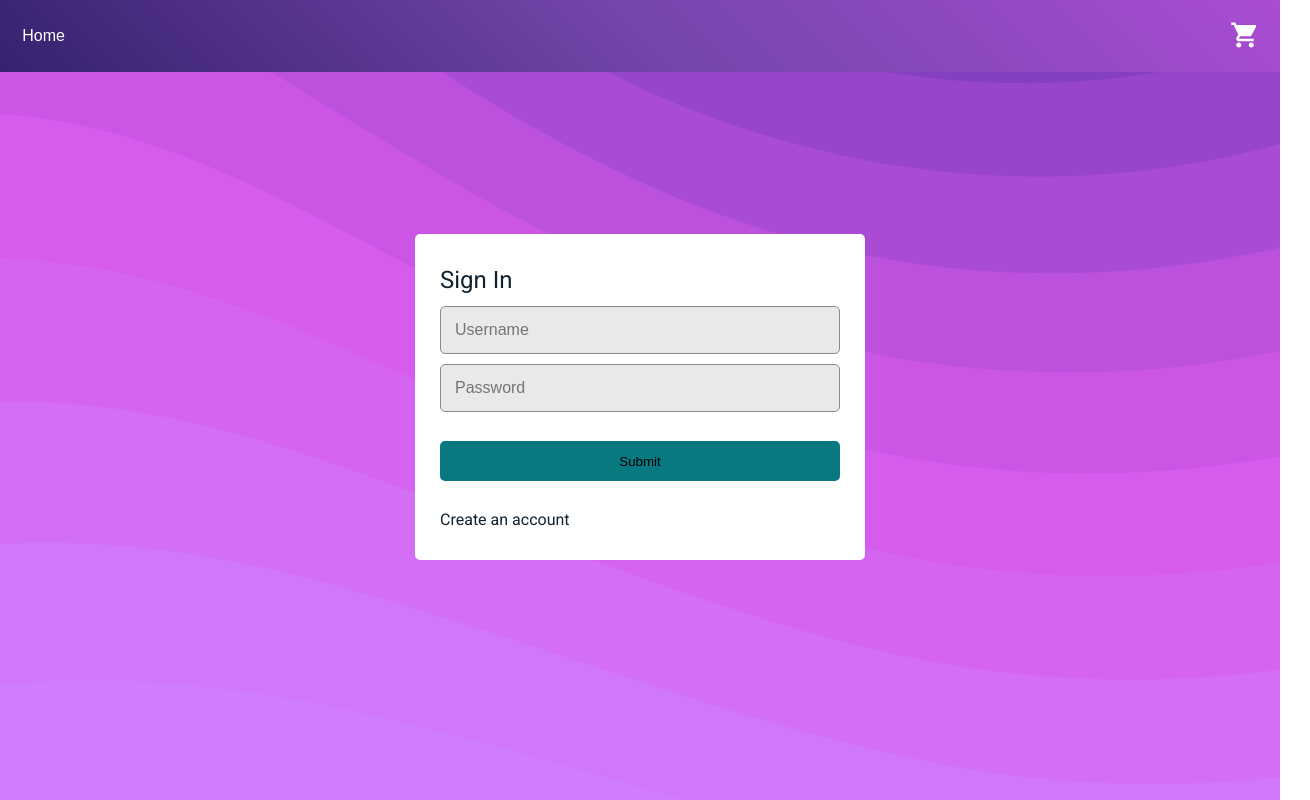
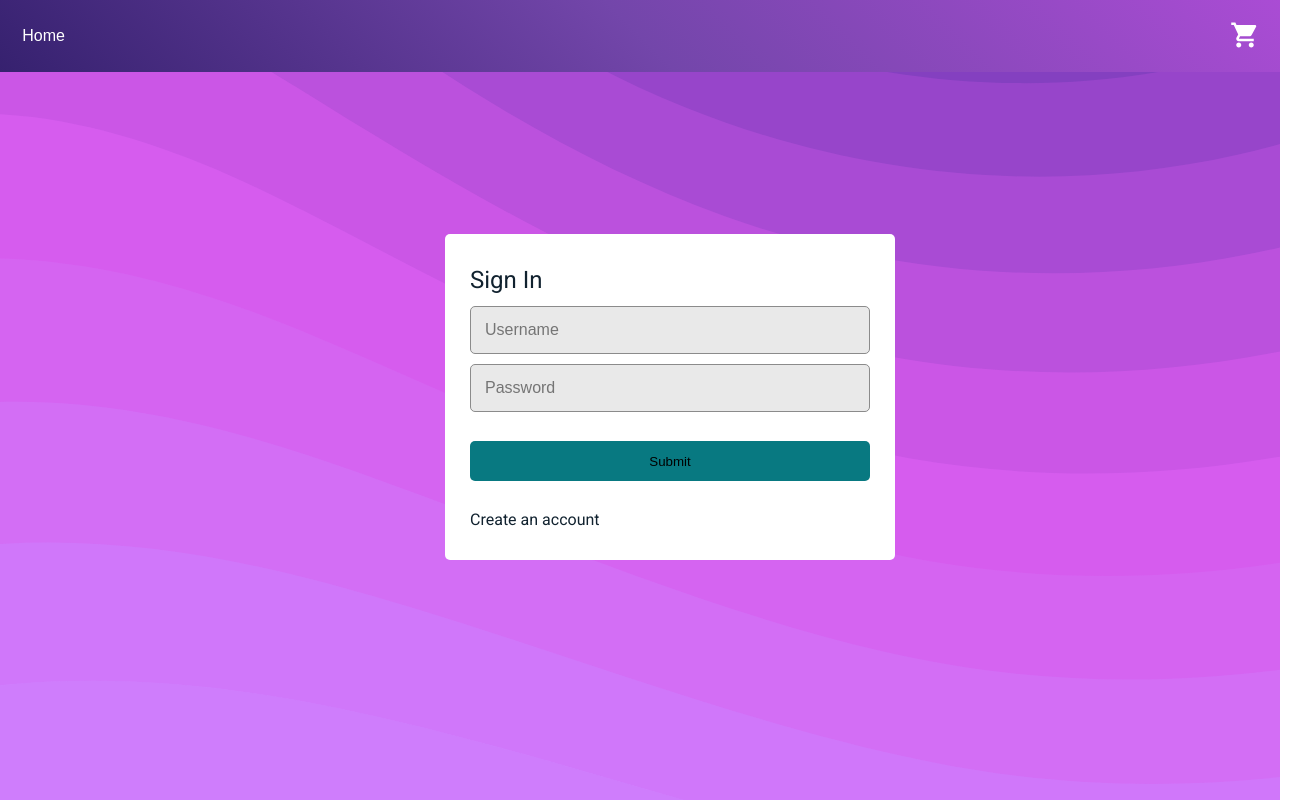
Before and after one commit to jaime-alex/tj-market-place, a React (Vite) app: page /identify in a window 1280 px wide. Shown: the whole page, 1310 px wide, since content can reach past the window. Built offline with nearby package versions, Linux system fonts and the light colour scheme.

Commit message:
some ui fixes for product details

```diff
--- a/src/components/nav-bar/NavBar.module.css
+++ b/src/components/nav-bar/NavBar.module.css
@@ -17,6 +17,11 @@
     padding-bottom: 8px;
 }
 
+.outletContainer {
+    margin-right: 30px;
+    margin-left: 30px;
+}
+
 .nav-bar button {
     font-size: 16px;
     margin: 10px;
--- a/src/components/nav-bar/nav-bar.tsx
+++ b/src/components/nav-bar/nav-bar.tsx
@@ -47,6 +47,8 @@ export default function NavBar() {
             {location.pathname == "/" && <SearchProductsInput></SearchProductsInput>}
             <img src={cartIcon} style={{ width: "30px", height: "30px", position: "absolute", right: "20px", top: "20px" }}></img>
         </div>
-        <Outlet></Outlet>
+        <div className={styles.outletContainer}>
+            <Outlet></Outlet>
+        </div>
     </>
 }
--- a/src/components/products/product/product.tsx
+++ b/src/components/products/product/product.tsx
@@ -21,7 +21,7 @@ export default function Product(props: any) {
                     : <img className={`${styles.imageContain} ${styles.image}`} src={placeHolderImage}></img>}
             </Link>
             <h4>
-                <Link to={"/product/details/"} state={props}>
+                <Link to={"/product/details/"} state={{...props, images: images}}>
                     {props.title}
                 </Link>
             </h4>
```
